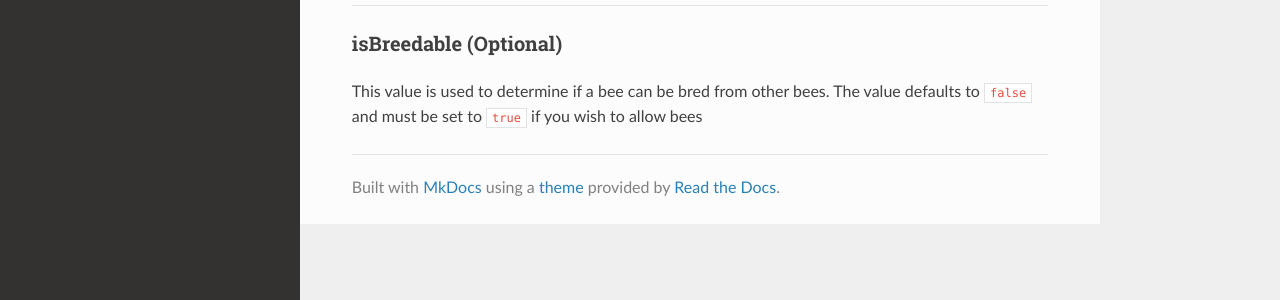
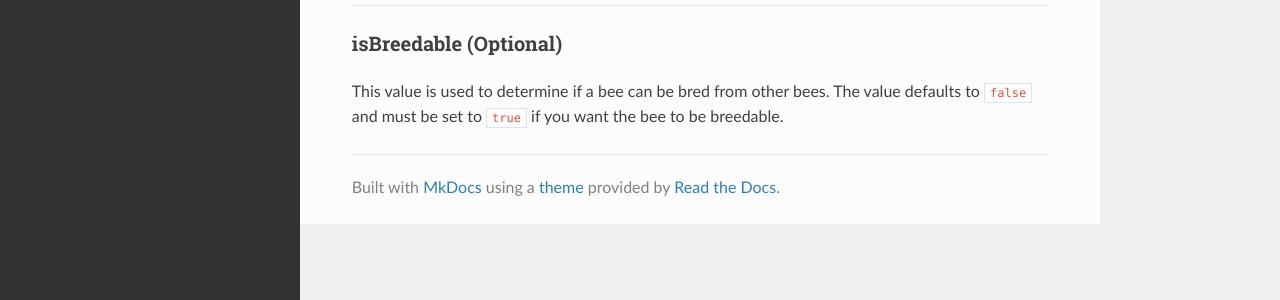
Before and after one commit to Team-Resourceful/ResourcefulBeesDocs, an MkDocs documentation site: the page built from docs/bee_data/breed_data.md, in a window 1280 px wide. Shown: the part 211-511 px from the top of the page. Built offline with MkDocs 1.6.1, drawn with Linux system fonts in a browser that asks for light colours; nearby versions of some CDN libraries.

Commit message:
docs/bee_data/breed_data.md updated from https://stackedit.io/

```diff
--- a/docs/bee_data/breed_data.md
+++ b/docs/bee_data/breed_data.md
@@ -5,8 +5,8 @@
 
 ### **isBreedable** (Optional)
 
-This value is used to determine if a bee can be bred from other bees. The value defaults to `false` and must be set to `true` if you wish to allow bees
+This value is used to determine if a bee can be bred from other bees. The value defaults to `false` and must be set to `true` if you want the bee to be breedable.
 
 <!--stackedit_data:
-eyJoaXN0b3J5IjpbLTExODg3NDI1NjBdfQ==
+eyJoaXN0b3J5IjpbODEwMDE3NzE5XX0=
 -->
```
